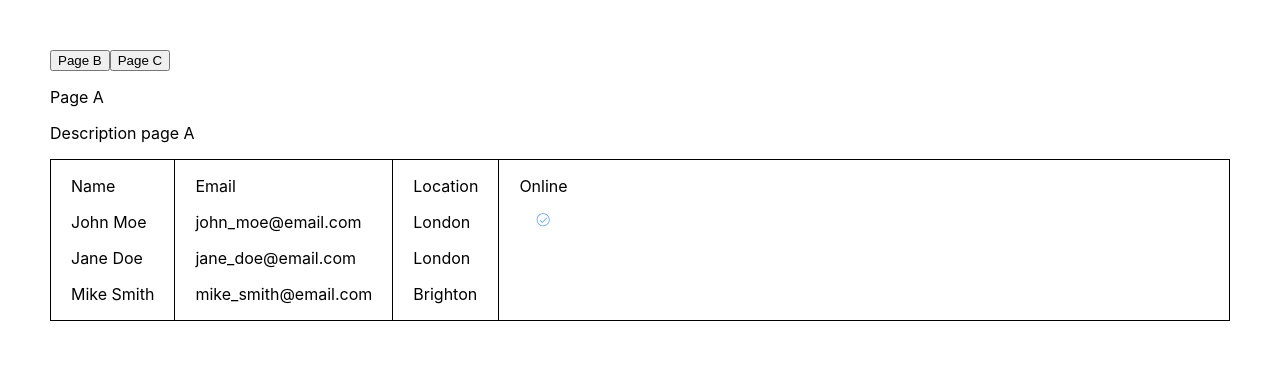
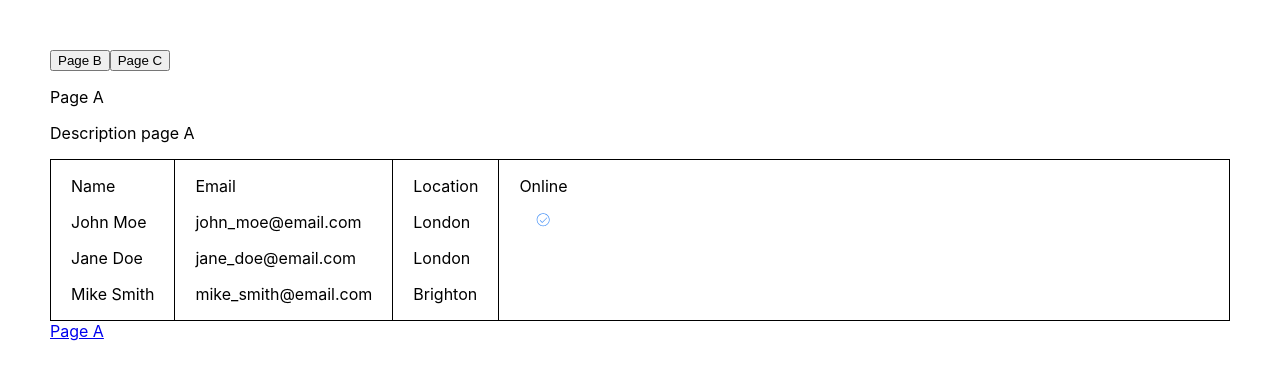
Before and after one commit to cicomsa/userapp2, a React (Create React App) app: page /page-a in a window 1280 px wide. Shown: the top 378 px of the page. Built offline with nearby package versions, Linux system fonts and the light colour scheme.

Commit message:
removed exact path

```diff
--- a/src/App.js
+++ b/src/App.js
@@ -10,7 +10,7 @@ const App = () => {
       <Route path="/page-a" component={Content} />
       <Route path="/page-b" component={Content} />
       <Route path="/page-c" component={Content} />
-      <Route exact path="/" component={Homepage} />
+      <Route path="/" component={Homepage} />
     </Router>
   )
 }
```
